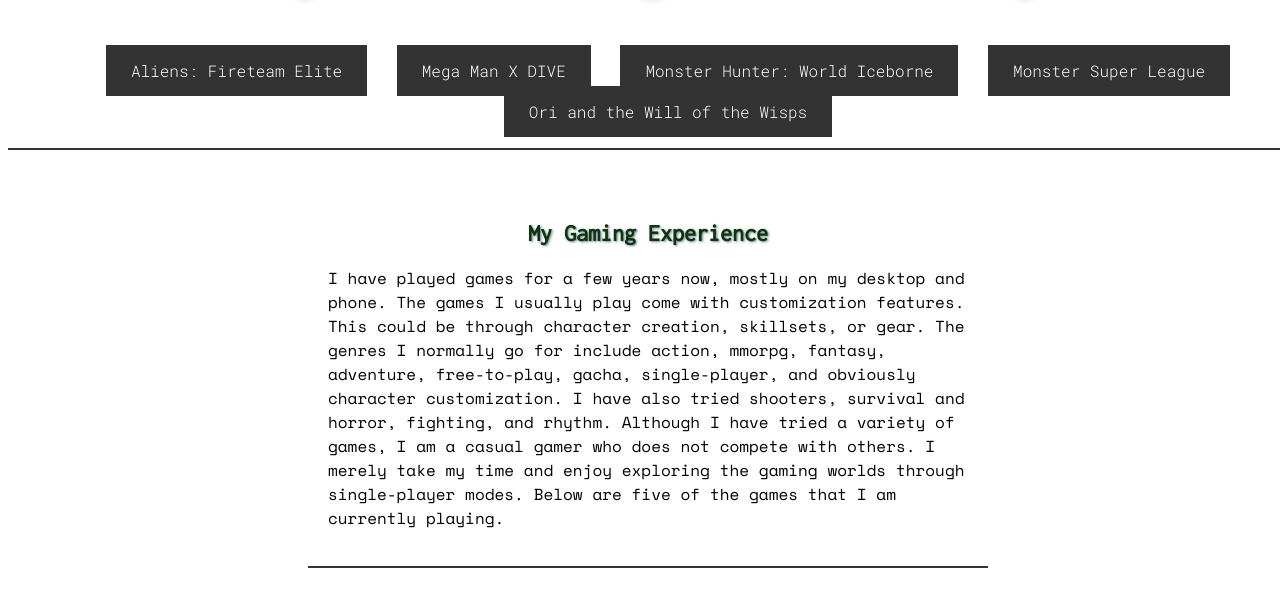
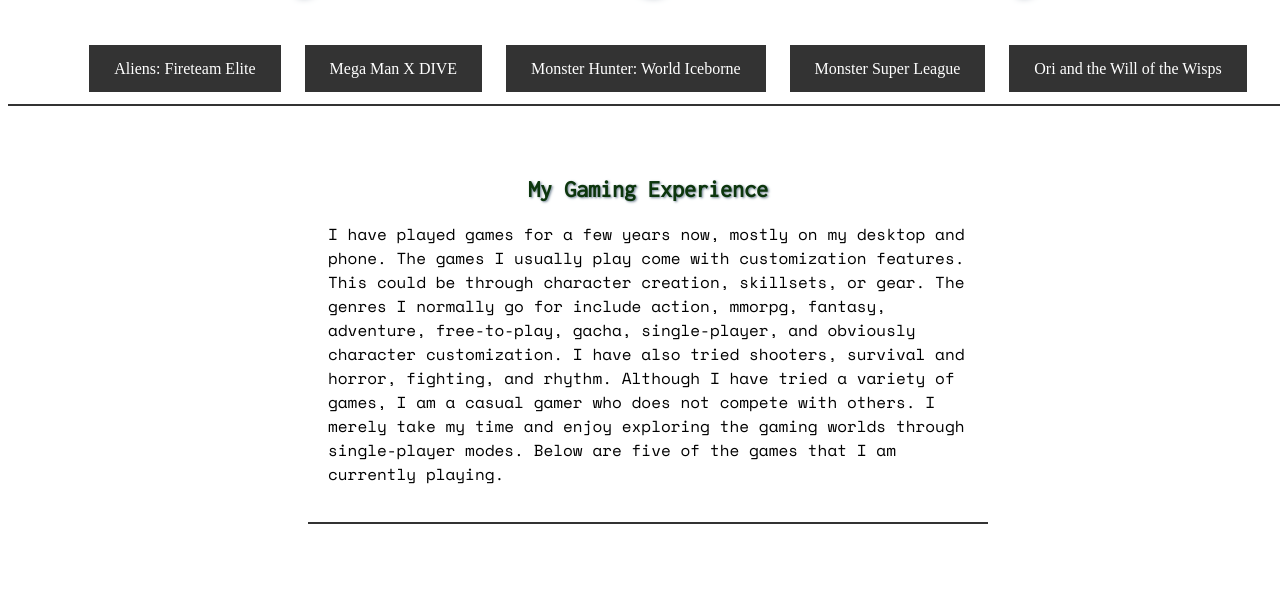
Before and after one commit to pfsun89/Gaming-Gallery, a plain HTML site: page index.html in a window 1280 px wide. Shown: the part 163-774 px from the top of the page. Drawn offline with nearby package versions, Linux system fonts and the light colour scheme.

Commit message:
Formatting

```diff
--- a/assets/css/style.css
+++ b/assets/css/style.css
@@ -1,5 +1,4 @@
 body {
-    font-family: "Roboto Mono", monospace;
     width: 100%;
 }
 
```
Also changed, not shown: index.html (+8 -10 lines).
